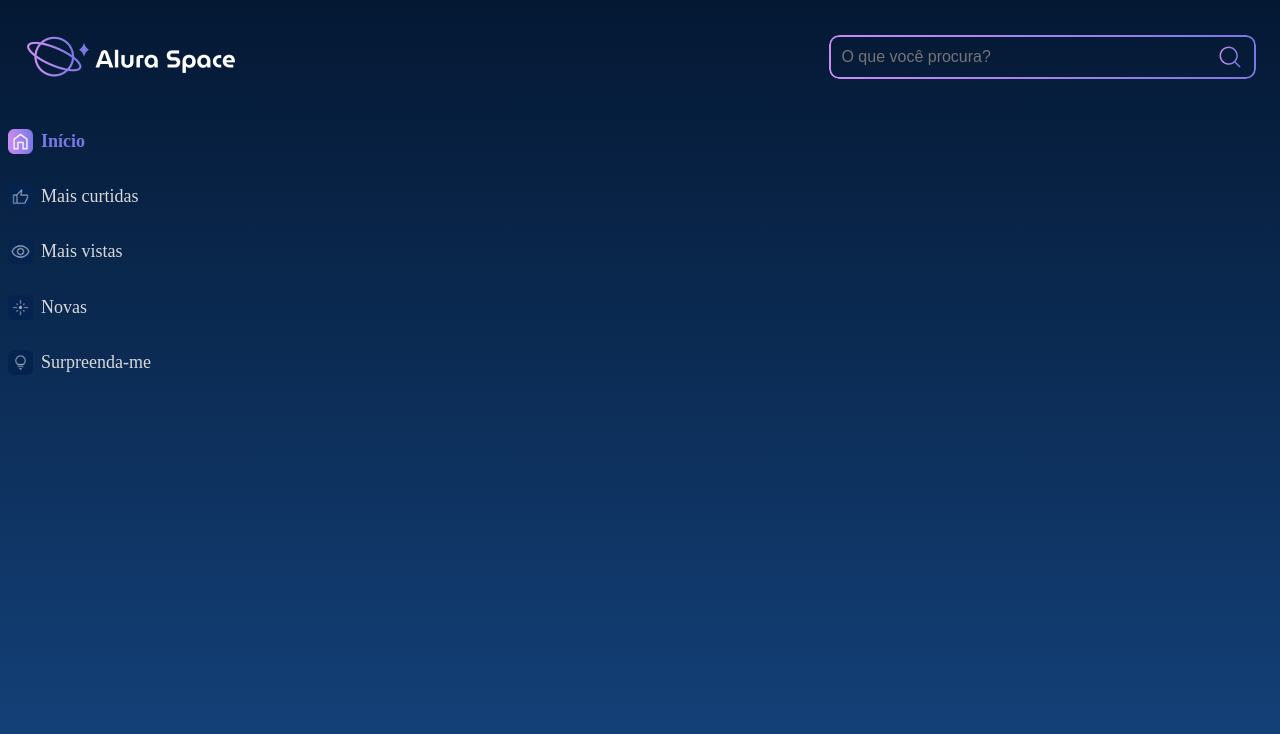
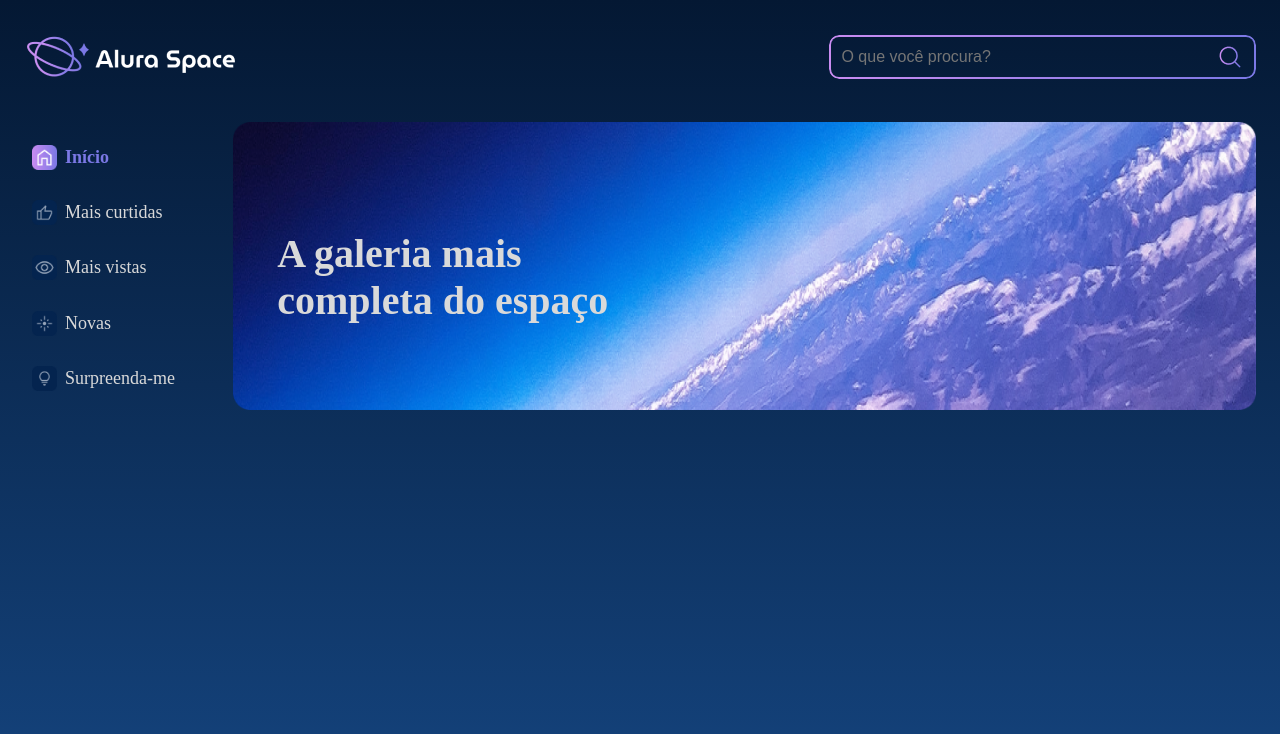
Before and after one commit to kaueslo/Espaco, a React (Create React App) app: page / in a window 1280 px wide. Shown: the top 734 px of the page. Built offline with nearby package versions, Linux system fonts and the light colour scheme.

Commit message:
Adicionando o banner no projeto

```diff
--- /dev/null
+++ b/src/paginas/PaginaInicial/PaginaInicial.module.scss
@@ -0,0 +1,31 @@
+main {
+    margin: 0 24px;
+  }
+
+  .principal {
+    display: flex;
+    align-items: center;
+    justify-content: space-between;
+    margin-top: 2rem;
+
+    &__imagem {
+      width: 88%;
+      img {
+        width: 100%;
+        height: 288px;
+      }
+
+      position: relative;
+
+      h1 {
+        position: absolute;
+        z-index: 1;
+        color: #d9d9d9;
+        font-size: 2.5rem;
+        width: 401px;
+        height: 144px;
+        top: 75px;
+        left: 44px;
+      }
+    }
+  }
--- a/src/paginas/PaginaInicial/index.jsx
+++ b/src/paginas/PaginaInicial/index.jsx
@@ -1,12 +1,22 @@
+import banner from './banner.png'
 import Cabecalho from "../../componentes/Cabecalho";
 import Menu from "../../componentes/Menu";
+import styles from './PaginaInicial.module.scss'
 
 //Essa Tag aberta e fechando sem nada, é um Fragment, um elemento pai
 export default function PaginaInicial(){
     return(
         <>
             <Cabecalho />
-            <Menu />
+            <main>
+                <section className={styles.principal}>
+                    <Menu />
+                    <div className={styles.principal__imagem}>
+                        <h1>A galeria mais completa do espaço</h1>
+                        <img src={banner} alt="A imagem da terra vista do espaço" />
+                    </div>
+                </section>
+            </main>
         </>
     )
 }
```
Also changed, not shown: src/paginas/PaginaInicial/banner.png (added).
